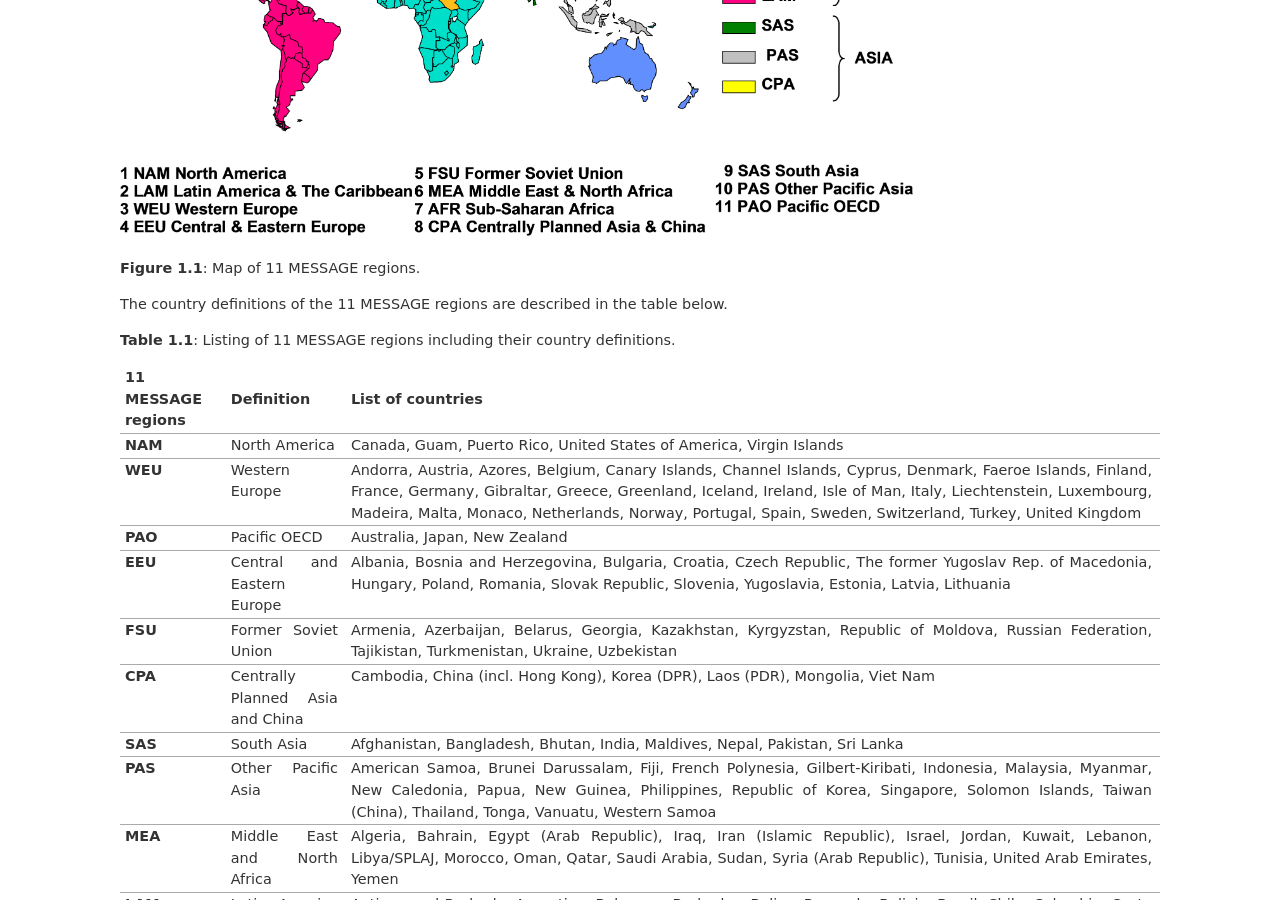
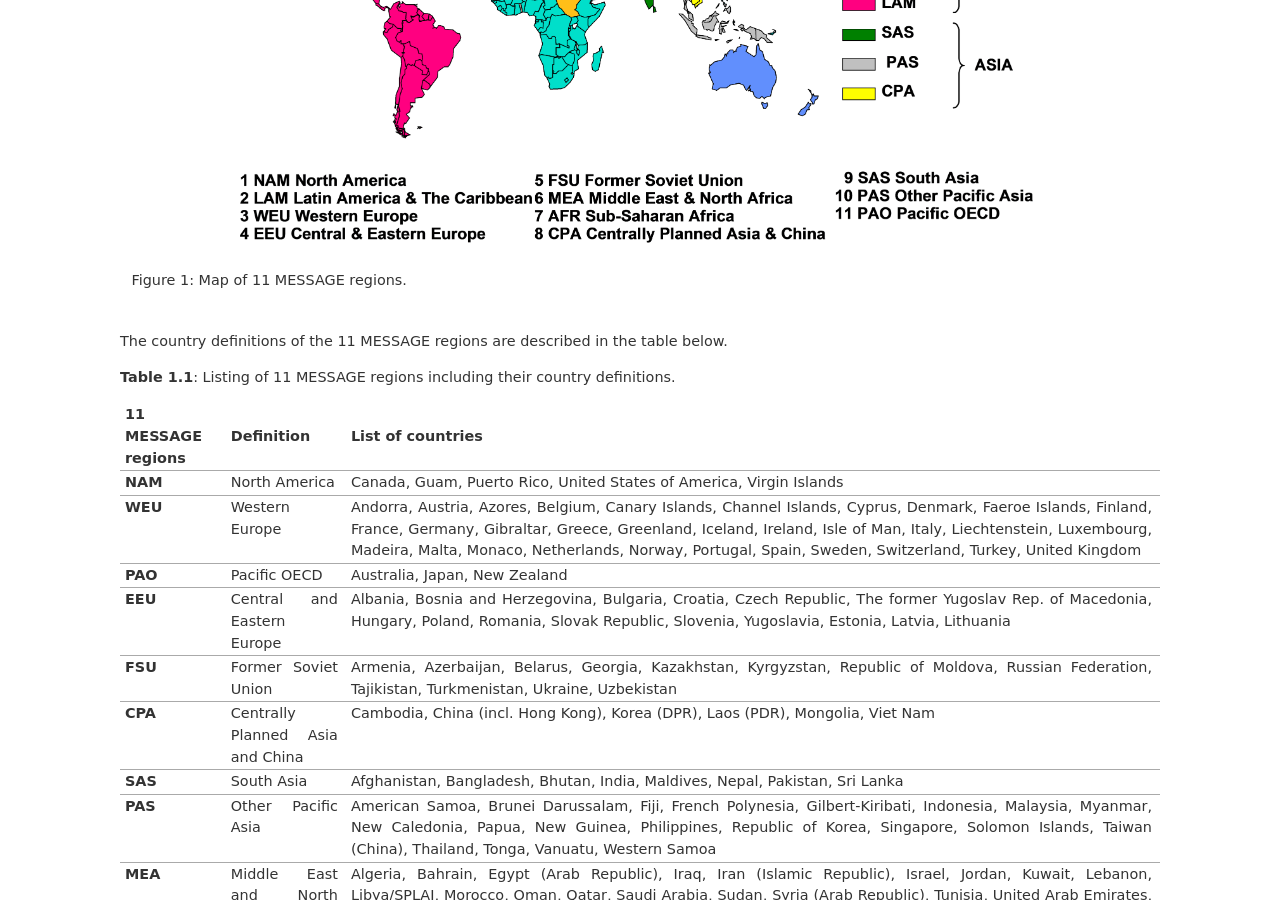
Before and after one commit to iiasa/message_doc, a Sphinx documentation site: the page built from source/message_globiom/overview/spatial.rst, in a window 1280 px wide and 900 px high, scrolled down 492 px. Built offline with Sphinx 7.4.7, drawn with Linux system fonts in a browser that asks for light colours; pages that are not in the unit, such as notebooks, are missing from menus; some of the changed lines change nothing that is shown.

Commit message:
adding numfig support

```diff
--- a/source/conf.py
+++ b/source/conf.py
@@ -29,6 +29,7 @@ import shlex
 # Add any Sphinx extension module names here, as strings. They can be
 # extensions coming with Sphinx (named 'sphinx.ext.*') or your custom
 # ones.
+sys.path.append(os.path.abspath('exts'))
 extensions = [
     'sphinx.ext.autodoc',
     'sphinx.ext.doctest',
@@ -37,6 +38,7 @@ extensions = [
     'sphinx.ext.coverage',
     'sphinx.ext.mathjax',
     'sphinxcontrib.bibtex',
+    'numfig',
 ]
 
 # Add any paths that contain templates here, relative to this directory.
@@ -212,25 +214,25 @@ htmlhelp_basename = 'messagedoc'
 # -- Options for LaTeX output ---------------------------------------------
 
 latex_elements = {
-# The paper size ('letterpaper' or 'a4paper').
-#'papersize': 'letterpaper',
+    # The paper size ('letterpaper' or 'a4paper').
+    #'papersize': 'letterpaper',
 
-# The font size ('10pt', '11pt' or '12pt').
-#'pointsize': '10pt',
+    # The font size ('10pt', '11pt' or '12pt').
+    #'pointsize': '10pt',
 
-# Additional stuff for the LaTeX preamble.
-#'preamble': '',
+    # Additional stuff for the LaTeX preamble.
+    #'preamble': '',
 
-# Latex figure (float) alignment
-#'figure_align': 'htbp',
+    # Latex figure (float) alignment
+    #'figure_align': 'htbp',
 }
 
 # Grouping the document tree into LaTeX files. List of tuples
 # (source start file, target name, title,
 #  author, documentclass [howto, manual, or own class]).
 latex_documents = [
-  (master_doc, 'message.tex', u'message Documentation',
-   u'IIASA Energy Research Group', 'manual'),
+    (master_doc, 'message.tex', u'message Documentation',
+     u'IIASA Energy Research Group', 'manual'),
 ]
 
 # The name of an image file (relative to this directory) to place at the top of
@@ -273,9 +275,9 @@ man_pages = [
 # (source start file, target name, title, author,
 #  dir menu entry, description, category)
 texinfo_documents = [
-  (master_doc, 'message', u'message Documentation',
-   author, 'message', 'One line description of project.',
-   'Miscellaneous'),
+    (master_doc, 'message', u'message Documentation',
+     author, 'message', 'One line description of project.',
+     'Miscellaneous'),
 ]
 
 # Documents to append as an appendix to all manuals.
@@ -299,3 +301,7 @@ rst_prolog = """
 .. role:: strike
 .. role:: underline
 """
+
+# numfig options
+numfig_number_figures = True
+numfig_figure_caption_prefix = "Figure"
--- /dev/null
+++ b/source/exts/numfig.py
@@ -0,0 +1,107 @@
+from docutils.nodes import figure, caption, Text, reference, raw, SkipNode, Element
+from sphinx.roles import XRefRole
+
+
+# Element classes
+
+class page_ref(reference):
+    pass
+
+class num_ref(reference):
+    pass
+
+
+# Visit/depart functions
+
+def skip_page_ref(self, node):
+    raise SkipNode
+
+def latex_visit_page_ref(self, node):
+    self.body.append("\\pageref{%s:%s}" % (node['refdoc'], node['reftarget']))
+    raise SkipNode
+
+def latex_visit_num_ref(self, node):
+    fields = node['reftarget'].split('#')
+    if len(fields) > 1:
+        label, target = fields
+        ref_link = '%s:%s' % (node['refdoc'], target)
+        latex = "\\hyperref[%s]{%s \\ref*{%s}}" % (ref_link, label, ref_link)
+        self.body.append(latex)
+    else:
+        self.body.append('\\ref{%s:%s}' % (node['refdoc'], fields[0]))
+
+    raise SkipNode
+
+
+def doctree_read(app, doctree):
+    # first generate figure numbers for each figure
+    env = app.builder.env
+    figid_docname_map = getattr(env, 'figid_docname_map', {})
+
+    for figure_info in doctree.traverse(figure):
+        for id in figure_info['ids']:
+            figid_docname_map[id] = env.docname
+
+    env.figid_docname_map = figid_docname_map
+
+
+def doctree_resolved(app, doctree, docname):
+    i = 1
+    figids = {}
+    for figure_info in doctree.traverse(figure):
+        if app.builder.name != 'latex' and app.config.number_figures:
+            for cap in figure_info.traverse(caption):
+                cap[0] = Text("%s %d: %s" % (app.config.figure_caption_prefix, i, cap[0]))
+
+        for id in figure_info['ids']:
+            figids[id] = i
+
+        i += 1
+
+
+    # replace numfig nodes with links
+    if app.builder.name != 'latex':
+        for ref_info in doctree.traverse(num_ref):
+            if '#' in ref_info['reftarget']:
+                label, target = ref_info['reftarget'].split('#')
+                labelfmt = label + " %d"
+            else:
+                labelfmt = '%d'
+                target = ref_info['reftarget']
+
+            if target not in figids:
+                continue
+
+            if app.builder.name == 'html':
+                target_doc = app.builder.env.figid_docname_map[target]
+                link = "%s#%s" % (app.builder.get_relative_uri(docname, target_doc),
+                                  target)
+                html = '<a class="pageref" href="%s">%s</a>' % (link, labelfmt %(figids[target]))
+                ref_info.replace_self(raw(html, html, format='html'))
+            else:
+                ref_info.replace_self(Text(labelfmt % (figids[target])))
+
+
+def clean_env(app):
+    app.builder.env.i=1
+    app.builder.env.figid_docname_map = {}
+
+def setup(app):
+    app.add_config_value('number_figures', True, True)
+    app.add_config_value('figure_caption_prefix', "Figure", True)
+
+    app.add_node(page_ref,
+                 text=(skip_page_ref, None),
+                 html=(skip_page_ref, None),
+                 latex=(latex_visit_page_ref, None))
+
+    app.add_role('page', XRefRole(nodeclass=page_ref))
+
+    app.add_node(num_ref,
+                 latex=(latex_visit_num_ref, None))
+
+    app.add_role('num', XRefRole(nodeclass=num_ref))
+
+    app.connect("builder-inited", clean_env)
+    app.connect('doctree-read', doctree_read)
+    app.connect('doctree-resolved', doctree_resolved)
--- a/source/message_globiom/overview/spatial.rst
+++ b/source/message_globiom/overview/spatial.rst
@@ -4,9 +4,10 @@ Spatial process
 ==============
 MESSAGE has global coverage and divides the world into 11 regions (see Figure 1.1 below).
 
-.. image:: /_static/MESSAGE_regions.png
+.. figure:: /_static/MESSAGE_regions.png
    :width: 800px
-**Figure 1.1**: Map of 11 MESSAGE regions.
+
+   Map of 11 MESSAGE regions.
 
 The country definitions of the 11 MESSAGE regions are described in the table below.
 
```
